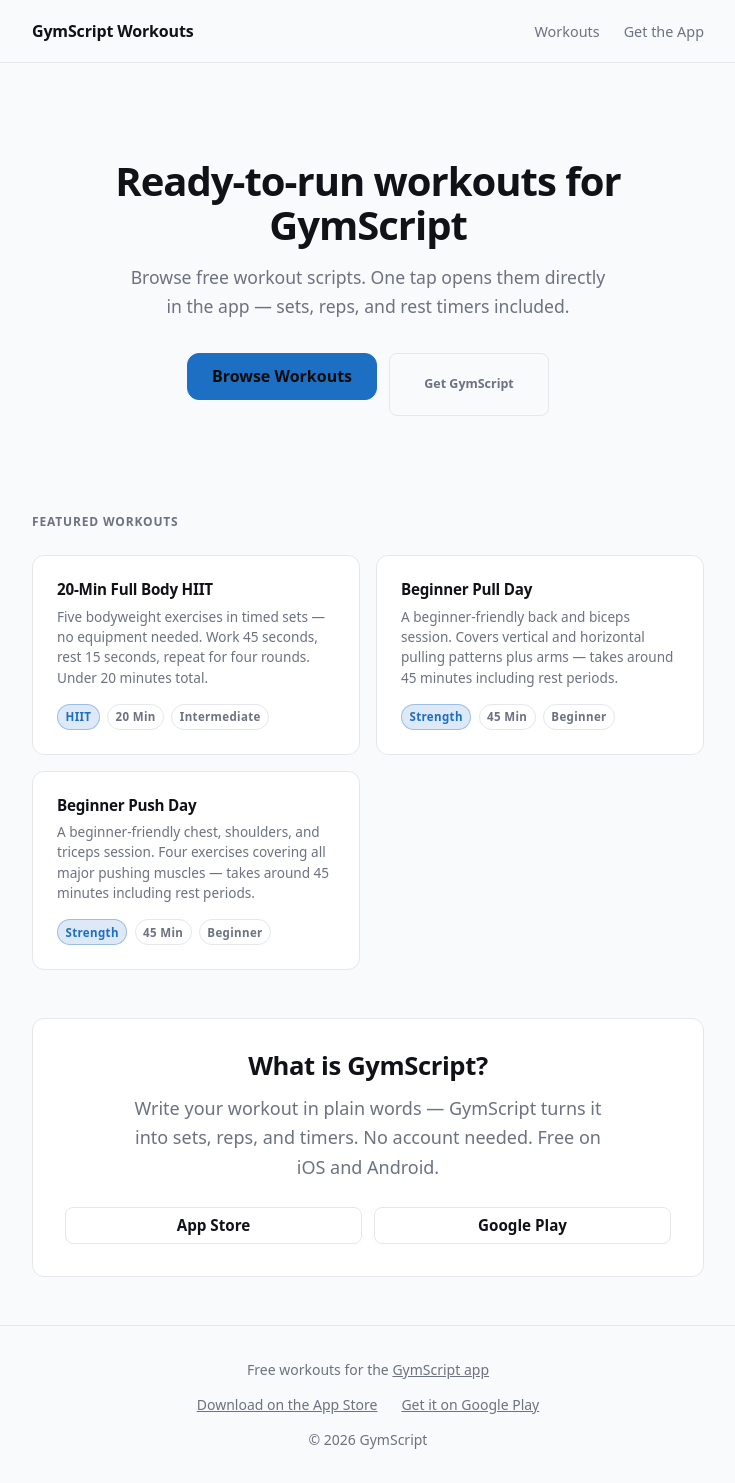
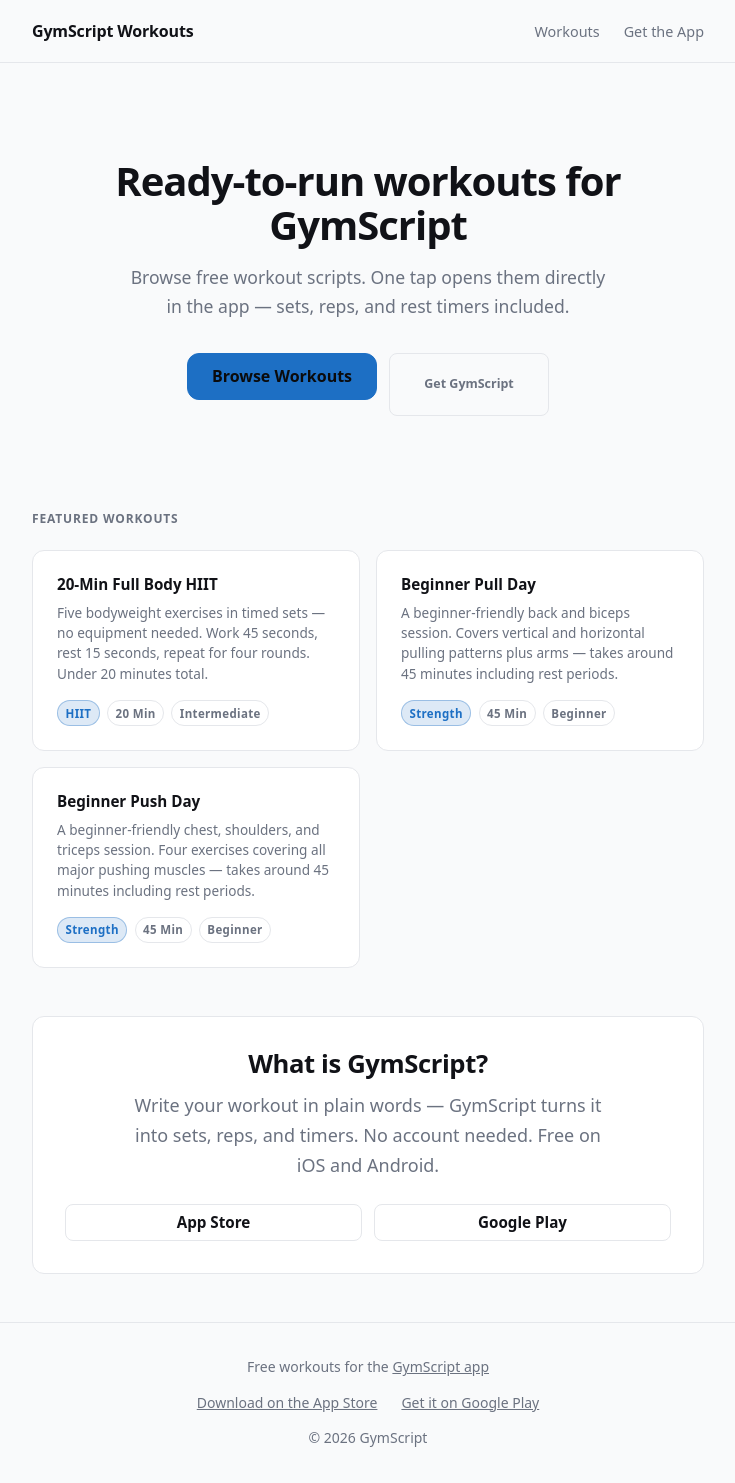
Before and after one commit to GymScript/workout-library, a Jekyll site: the page built from index.md, in a window 1280 px wide. Shown: the whole page, without its empty margins (272-1007 px from the left). Built offline with Jekyll 4.4.1, drawn with Linux system fonts in a browser that asks for light colours.

Commit message:
fix: section-heading as h2, capture aria-label for copy reset

```diff
--- a/assets/js/copy-script.js
+++ b/assets/js/copy-script.js
@@ -4,6 +4,8 @@
   var pre = document.querySelector("[data-workout-script]");
 
   if (!btn || !pre || !navigator.clipboard) return;
+
+  var originalLabel = btn.getAttribute("aria-label");
 
   btn.addEventListener("click", function () {
     navigator.clipboard.writeText(pre.textContent).then(function () {
@@ -12,7 +14,7 @@
       btn.setAttribute("aria-label", "Script copied to clipboard");
       setTimeout(function () {
         btn.textContent = original;
-        btn.setAttribute("aria-label", "Copy workout script to clipboard");
+        btn.setAttribute("aria-label", originalLabel);
       }, 2000);
     });
   });
--- a/index.md
+++ b/index.md
@@ -17,7 +17,7 @@ permalink: /
     </div>
   </section>
 
-  <p class="section-heading">Featured Workouts</p>
+  <h2 class="section-heading">Featured Workouts</h2>
 
   {% assign featured = site.workouts | where: "featured", true | sort: "title" %}
   {% if featured.size == 0 %}
@@ -28,7 +28,7 @@ permalink: /
     {% for workout in featured limit: 4 %}
     <li class="workout-card">
       <a href="{{ workout.url | relative_url }}">
-        <h2 class="workout-card__title">{{ workout.title }}</h2>
+        <h3 class="workout-card__title">{{ workout.title }}</h3>
         <p class="workout-card__desc">{{ workout.description }}</p>
         <div class="workout-card__meta">
           <span class="badge badge--accent">{{ workout.category_label }}</span>
```
